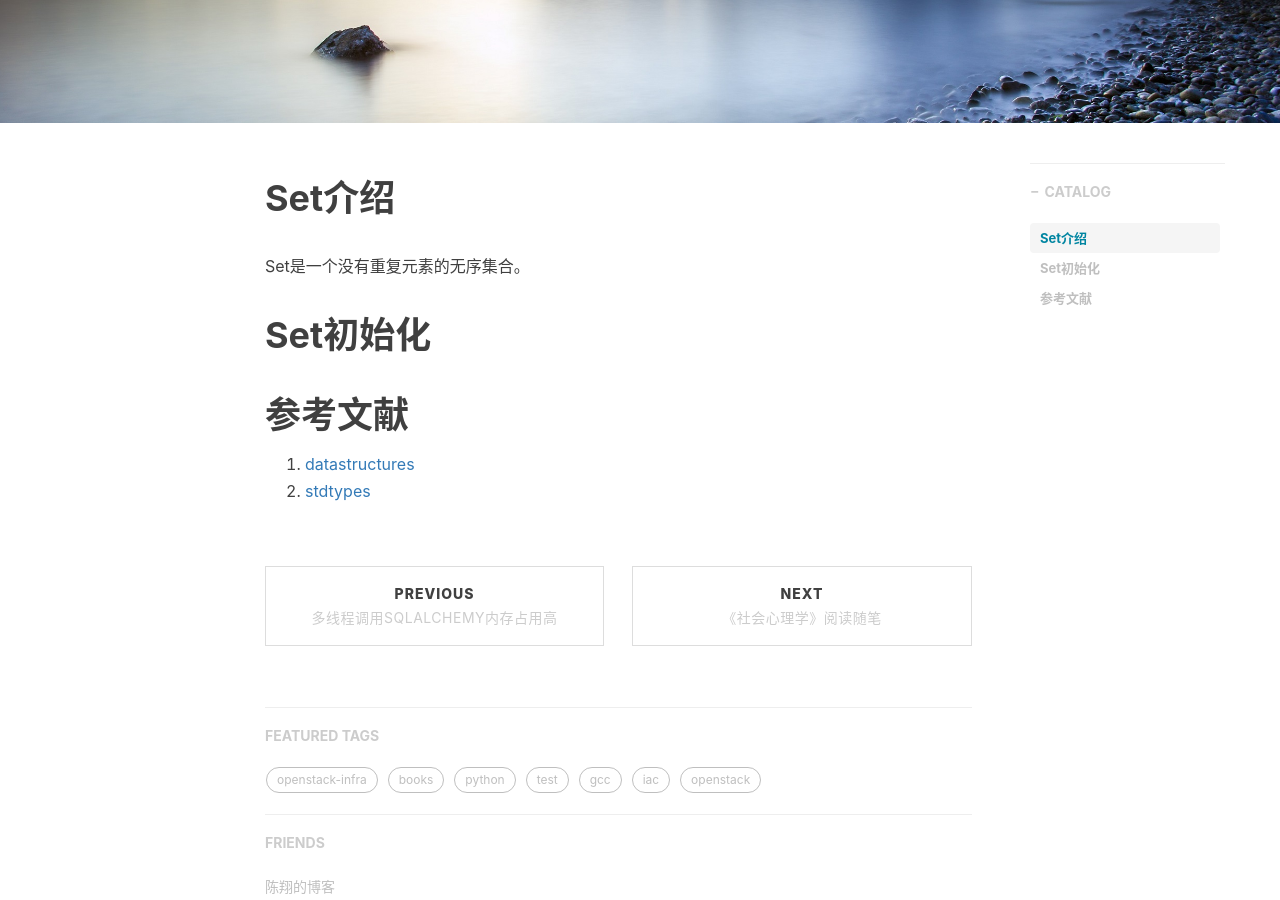
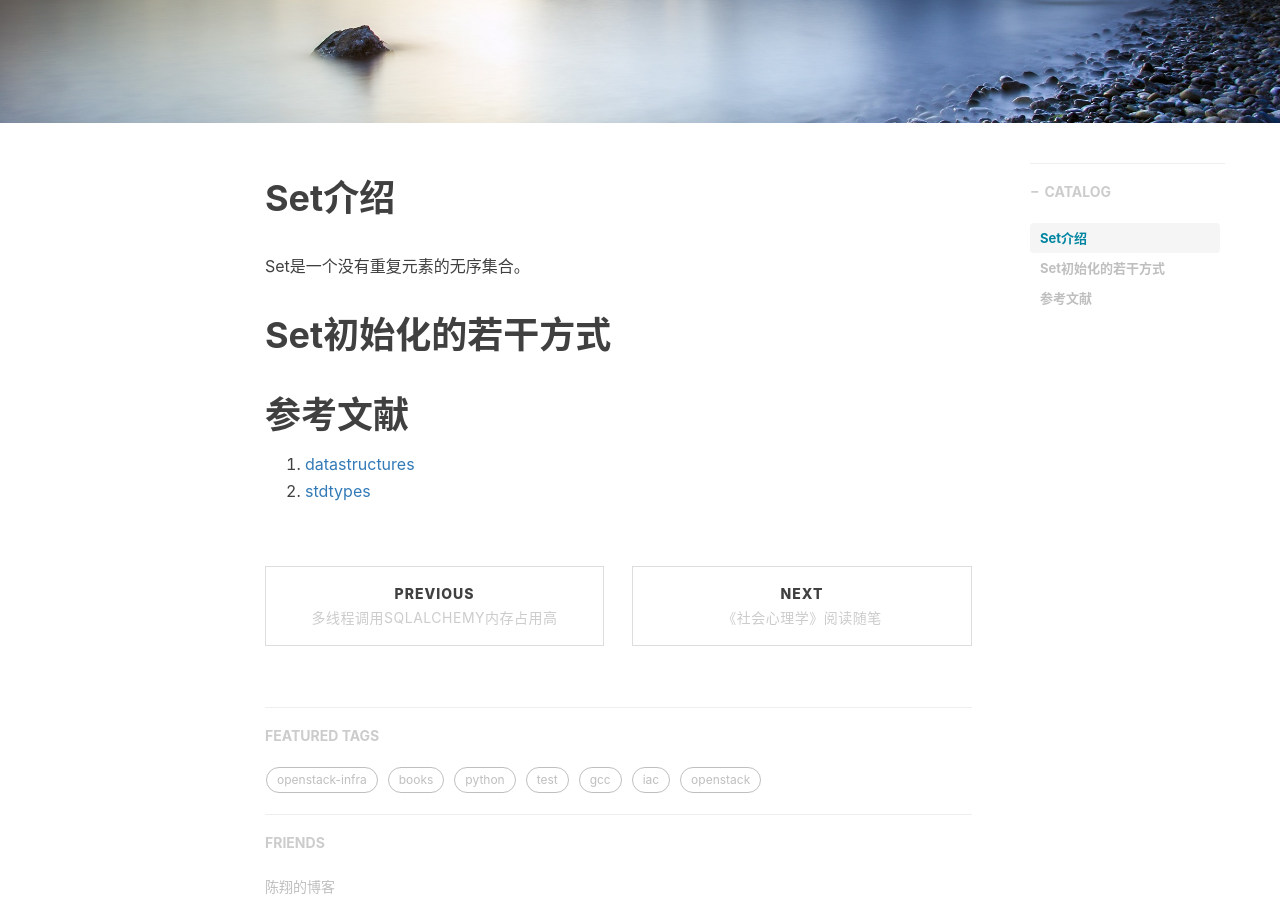
Before and after one commit to shihai1991/shihai1991.github.io, a Jekyll site: the page built from _posts/2022-09-30-python-set.md, in a window 1280 px wide and 900 px high, scrolled down 334 px. Built offline with Jekyll 4.4.1, drawn with Linux system fonts in a browser that asks for light colours; nearby versions of some CDN libraries; comment, search, counter and statistics services are not loaded.

Commit message:
Update 2022-09-30-python-set.md

```diff
--- a/_posts/2022-09-30-python-set.md
+++ b/_posts/2022-09-30-python-set.md
@@ -11,7 +11,8 @@ time: '2022.09.30 17:33:00'
 # Set介绍
 Set是一个没有重复元素的无序集合。
 
-# Set初始化
+# Set初始化的若干方式
+
 
 # 参考文献
 1. [datastructures](https://docs.python.org/3/tutorial/datastructures.html#sets)
```
